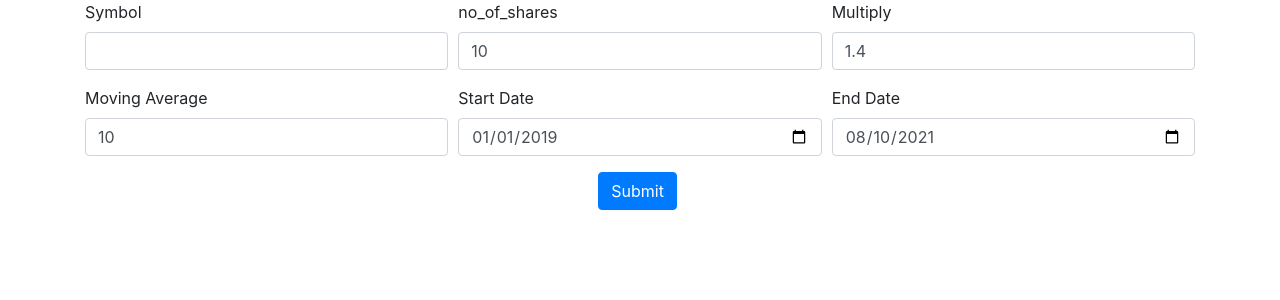
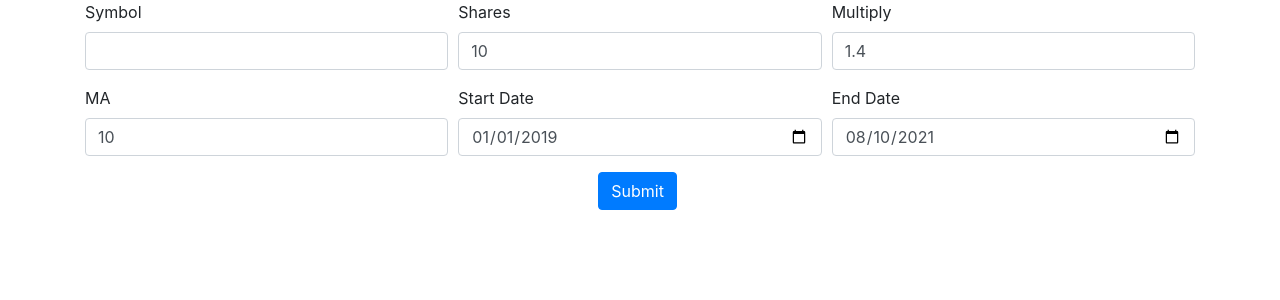
Before and after one commit to sandipingale/Trading, a Django app: page /inv_return_test in a window 1280 px wide. Shown: the part 56-356 px from the top of the page. Run offline with Django 3.2, Linux system fonts and the light colour scheme; some libraries are stand-ins or nearby versions.

Commit message:
Updates from yfinance

```diff
--- a/investment/cal_returns/services/query_stocks.py
+++ b/investment/cal_returns/services/query_stocks.py
@@ -95,6 +95,8 @@ def new_inv_test(symbol='symbol', series='series', start_date=date.today(), end_
     df['just_date'] = df['Date'].dt.date
     last_rec = df.tail(1).to_dict('records')
     last_rec = last_rec[0]
+    chart_list = df[['just_date','avg_diff']]
+    print(chart_list)
     inv_to_proceed = last_rec['Close'] + (last_rec['Close'] * df[df['avg_diff'] < 0].mean(axis=0)['avg_diff'] *
                                         multiply_fact / 100)
     inv = df[df['avg_diff'] < df[df['avg_diff'] < 0].mean(axis=0)['avg_diff'] * multiply_fact]
@@ -103,7 +105,8 @@ def new_inv_test(symbol='symbol', series='series', start_date=date.today(), end_
 
     inv_list.append((last_rec['just_date'], last_rec['Close'] * shares))
     for tmp_dt in inv_list:
-        print(type(tmp_dt[0]),tmp_dt[0],tmp_dt[1])
+        pass
+        #print(type(tmp_dt[0]),tmp_dt[0],tmp_dt[1])
     price_dict = {}
     ma_dict = {}
     for index, row in df.iterrows():
--- a/investment/cal_returns/templates/cal_returns/inv_return_test.html
+++ b/investment/cal_returns/templates/cal_returns/inv_return_test.html
@@ -4,27 +4,27 @@
 <form action="inv_return_test" method="post">
     {% csrf_token %}
     <div class="form-row">
-        <div class="form-group col-md-4 col-sm-6">
+        <div class="form-group col-4 col-md-4 col-sm-6">
             <label for="id_symbol_name">Symbol</label>
             {{ form.symbol_name }}
         </div>
-        <div class="form-group col-md-4 col-sm-6">
-            <label for="id_no_of_shares">no_of_shares</label>
+        <div class="form-group col-4 col-md-4 col-sm-6">
+            <label for="id_no_of_shares">Shares</label>
             {{ form.no_of_shares }}
         </div>
-        <div class="form-group col-md-4 col-sm-6">
+        <div class="form-group col-4 col-md-4 col-sm-6">
             <label for="multiply">Multiply</label>
             {{ form.multiply }}
         </div>
-        <div class="form-group col-md-4 col-sm-6">
-            <label for="moving_average">Moving Average</label>
+        <div class="form-group col-4 col-md-4 col-sm-6">
+            <label for="moving_average">MA</label>
             {{ form.moving_average }}
         </div>
-        <div class="form-group col-md-4 col-sm-6">
+        <div class="form-group col-4 col-md-4 col-sm-6">
             <label for="start_date">Start Date</label>
             <input type="date" name="start_date" class="form-control" required="" id="id_start_date">
         </div>
-        <div class="form-group col-md-4 col-sm-6">
+        <div class="form-group col-4 col-md-4 col-sm-6">
             <label for="end_date">End Date</label>
             <input type="date" name="end_date" class="form-control" required="" id="id_end_date">
         </div>
--- a/investment/cal_returns/urls.py
+++ b/investment/cal_returns/urls.py
@@ -6,4 +6,5 @@ urlpatterns = [
     path('inv_return_test', views.inv_return_test, name='inv_return_test'),
     path('sect_return', views.sect_return, name='sect_return'),
     path('home', views.home, name='home'),
+    path('get_inv_json', views.get_json_inv_test, name='get_json_inv_test'),
 ]
--- a/investment/cal_returns/views.py
+++ b/investment/cal_returns/views.py
@@ -3,6 +3,7 @@ import sys
 from datetime import date
 from .forms import StockForm, InvStockForm, SectReturnForm
 from .services.query_stocks import  new_inv_test,get_results
+from django.http import JsonResponse
 
 
 
@@ -144,3 +145,17 @@ def sect_return(request):
     else:
         form = SectReturnForm()
         return render(request, 'cal_returns/sect_return.html', {'form': form})
+
+def get_json_inv_test(request):
+    symbol = request.GET.get("symbol", None)
+    if symbol:
+        symbol = symbol
+    else:
+        symbol = 'NIFTYBEES.NS'
+    print(symbol)
+    data, xirr_value, inv_to_proceed, tot_inv, tot_ret = new_inv_test(symbol, 'EQ', '2020-01-01', '2021-08-10',
+                                                                      10, 1.4, 10)
+    response = JsonResponse({'symbol':  symbol,
+                             'xirr': xirr_value,
+                             'inv_value': round(inv_to_proceed,2)})
+    return response
```
